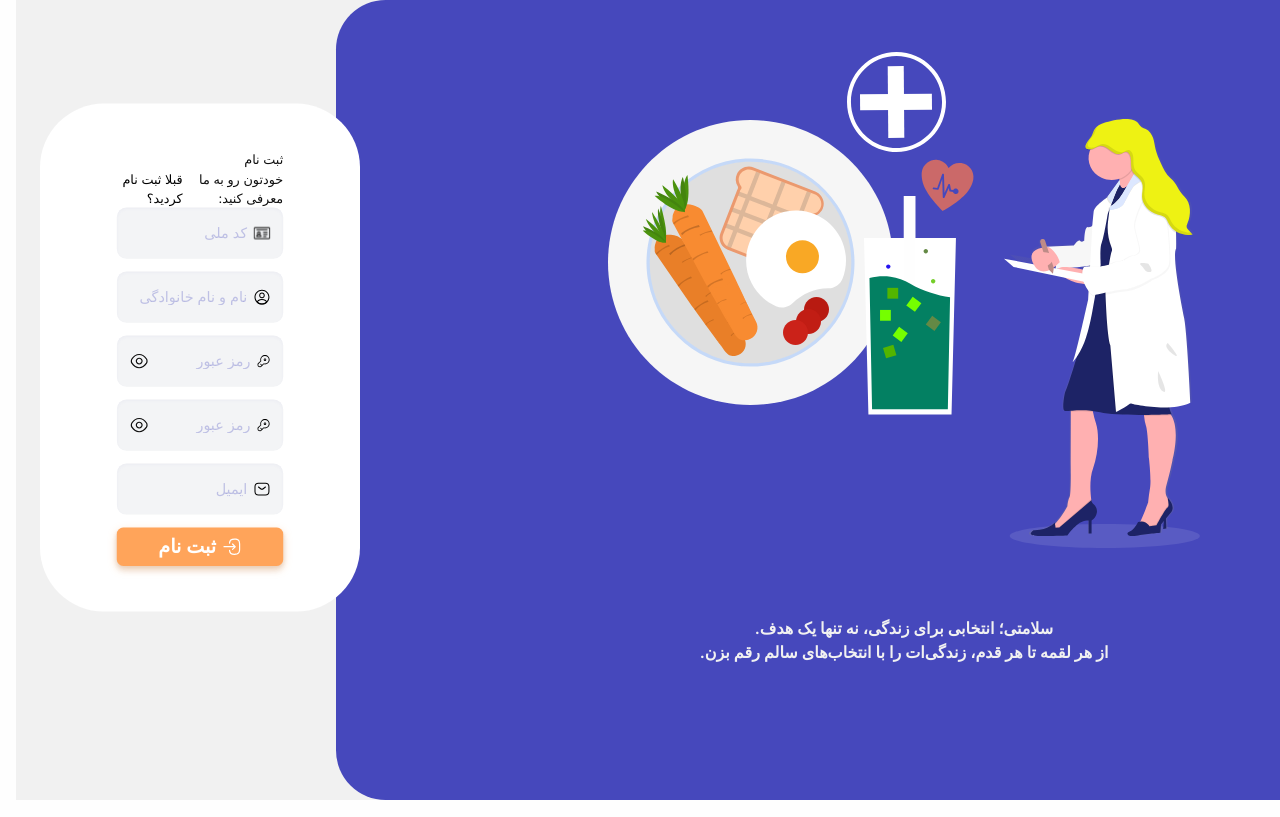
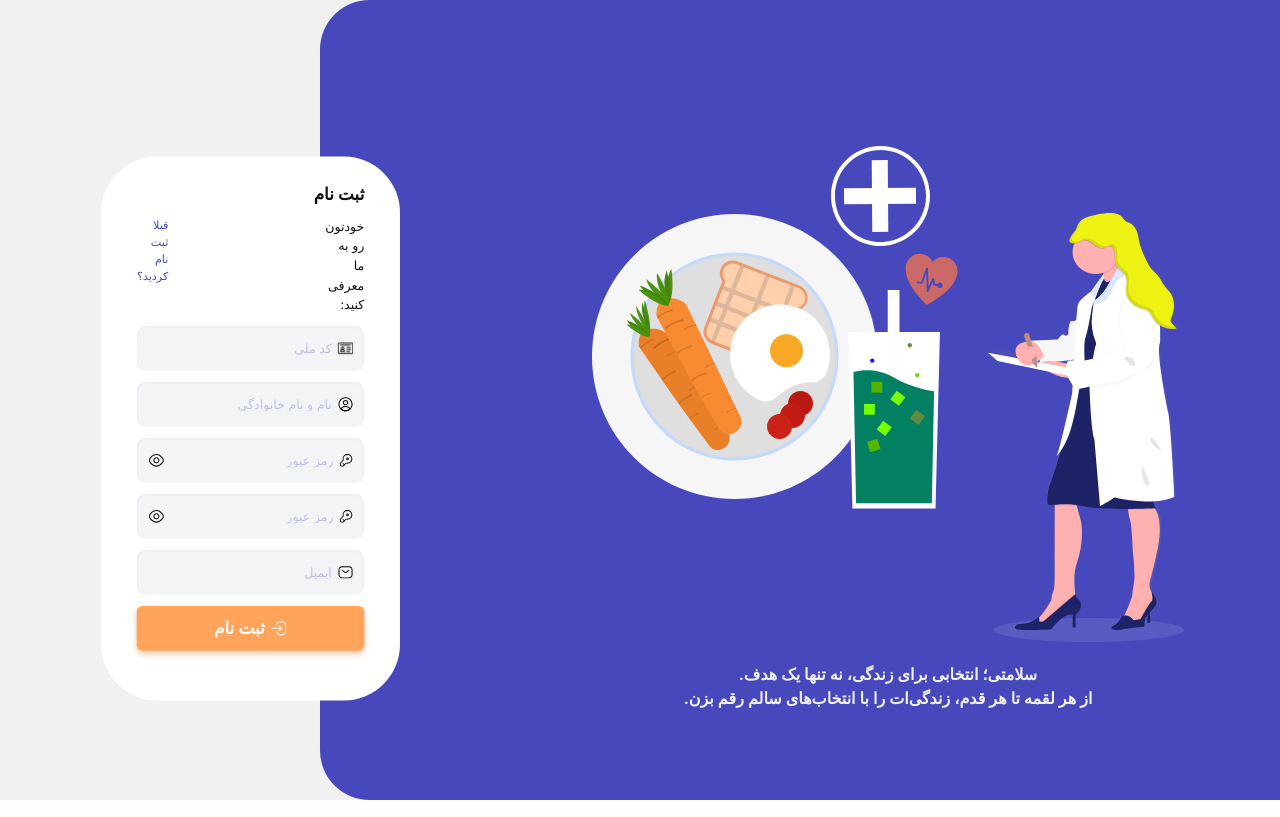
Before and after one commit to zahrabakhshandeh/Healthcare-Monitoring-Diet, a Next.js app: page /register/signup in a window 1280 px wide. Built offline with nearby package versions, Linux system fonts and the light colour scheme.

Commit message:
Add Styles to Signup page. Add css to SignupBox css module. Add styles to SignupPage. Add styles and modify formRegister Component. Add color green-btn to globalcss. Add signup page for few Laptop sizes.

```diff
--- a/src/app/globals.css
+++ b/src/app/globals.css
@@ -15,6 +15,7 @@
   --red: #ff382d;
   --hr-gray: #F1F1F1;
   --link-blue: #4648BC;
+  --green-btn: #038062;
 }
 
 @media (prefers-color-scheme: dark) {
--- a/src/app/register/signup/page.tsx
+++ b/src/app/register/signup/page.tsx
@@ -8,13 +8,13 @@ const SignUpPage = () => {
       <div className="rotate-180 flex justify-centers">
         <BlueBackground />
       </div>
-      <div className="flex justify-center flex-row lg:absolute lg:m-10 z-2 gap-52">
+      <div className="flex justify-center flex-row lg:absolute lg:m-10 z-2 gap-32">
         <div className="flex flex-col items-center justify-center ms-14">
           <div className="lg:flex justify-center items-center md:hidden">
               <SignUpArt />
           </div>
           <div className="md:pt-1 flex flex-col items-center">
-              <span className="xl:pt-16 text-[var(--hr-gray)] font-semibold xl:text-base">سلامتی؛ انتخابی برای زندگی، نه تنها یک هدف.</span>
+              <span className="xl:pt-4 text-[var(--hr-gray)] font-semibold xl:text-base">سلامتی؛ انتخابی برای زندگی، نه تنها یک هدف.</span>
               <span className="text-[var(--hr-gray)]  font-semibold text-base"> از هر لقمه تا هر قدم، زندگی‌ات را با انتخاب‌های سالم رقم بزن.</span>
           </div>
         </div>
--- a/src/components/SignupComponents/SignupBox/index.tsx
+++ b/src/components/SignupComponents/SignupBox/index.tsx
@@ -5,9 +5,11 @@ import styles from "./styles.module.css"
 const SignupBox = () => {
     return(
         <div className={styles.SignupBox}>
-            <h2>ثبت نام </h2>
-            <div className="flex flex-row">
-                <p>خودتون رو به ما معرفی کنید:</p>
+            <h2 className='lg:text-2xl font-semibold'>ثبت نام </h2>
+
+            <div className="flex flex-row gap-56 text-[var(--link-blue)]
+            ">
+                <p className='lg:text-lg'>خودتون رو به ما معرفی کنید:</p>
                 <Link href={"/register/login"}> قبلا ثبت نام کردید؟ </Link>
             </div>
             <FormRegister />
--- a/src/components/SignupComponents/SignupBox/styles.module.css
+++ b/src/components/SignupComponents/SignupBox/styles.module.css
@@ -3,8 +3,9 @@
     border-radius: 5rem;
     max-width: 667px;
     display: flex;
+    gap:1rem;
     flex-direction: column;
     justify-content: center;
-    padding: 3.6rem 6rem;
-    transform: scale(.8);
+    padding: 2.4rem 3.2rem;
+    transform: scale(.7);
 }
--- a/src/components/SignupComponents/formRegister/index.tsx
+++ b/src/components/SignupComponents/formRegister/index.tsx
@@ -172,7 +172,7 @@ const FormRegister = () => {
       />
         <MainButton
           type="submit"
-          className="w-52 "
+          className="w-full h-16 bg-[var(--green-btn)] mb-8"
           iconSrc={SignUp}
           value={"ثبت نام"}
         />
```
